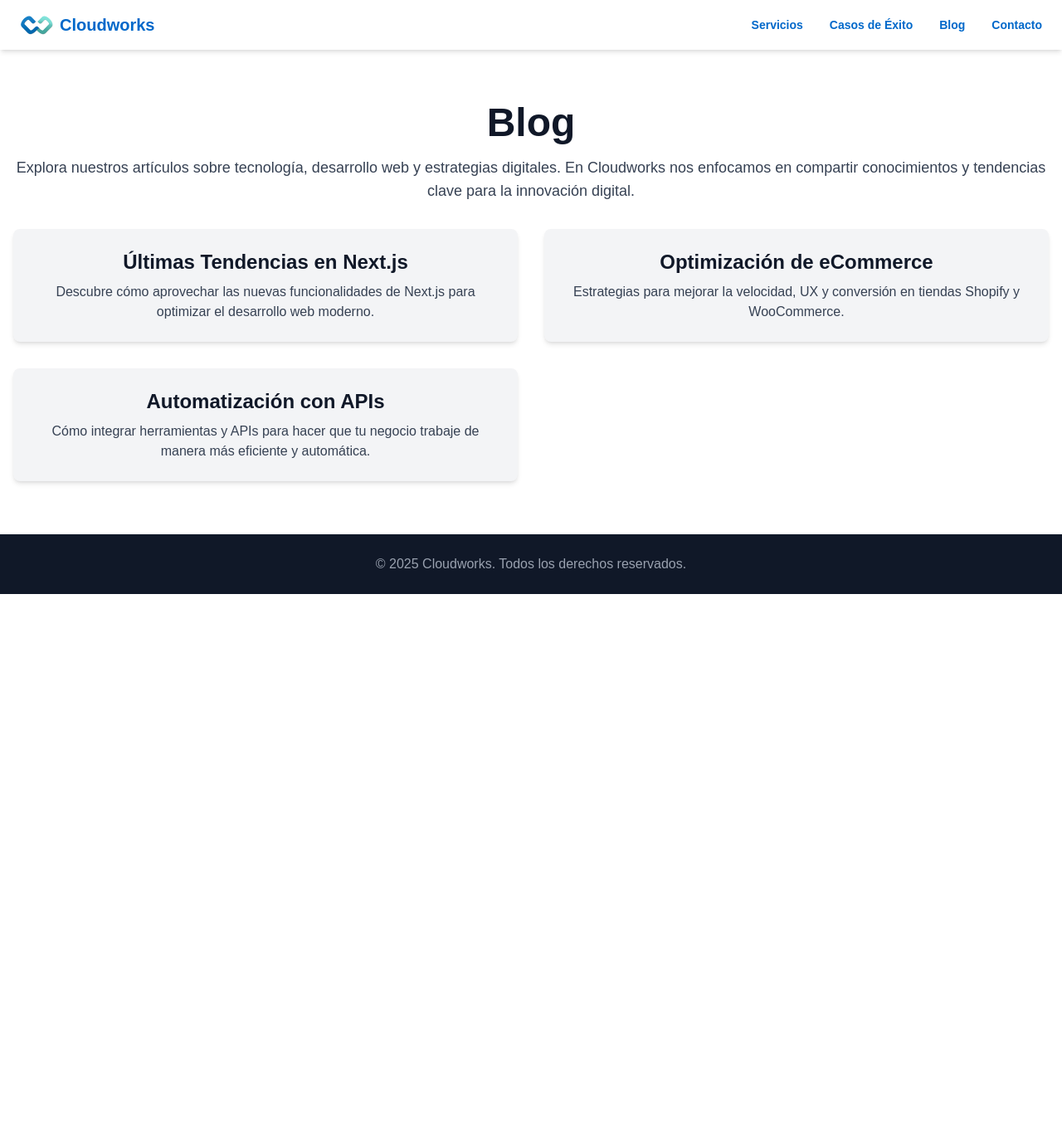
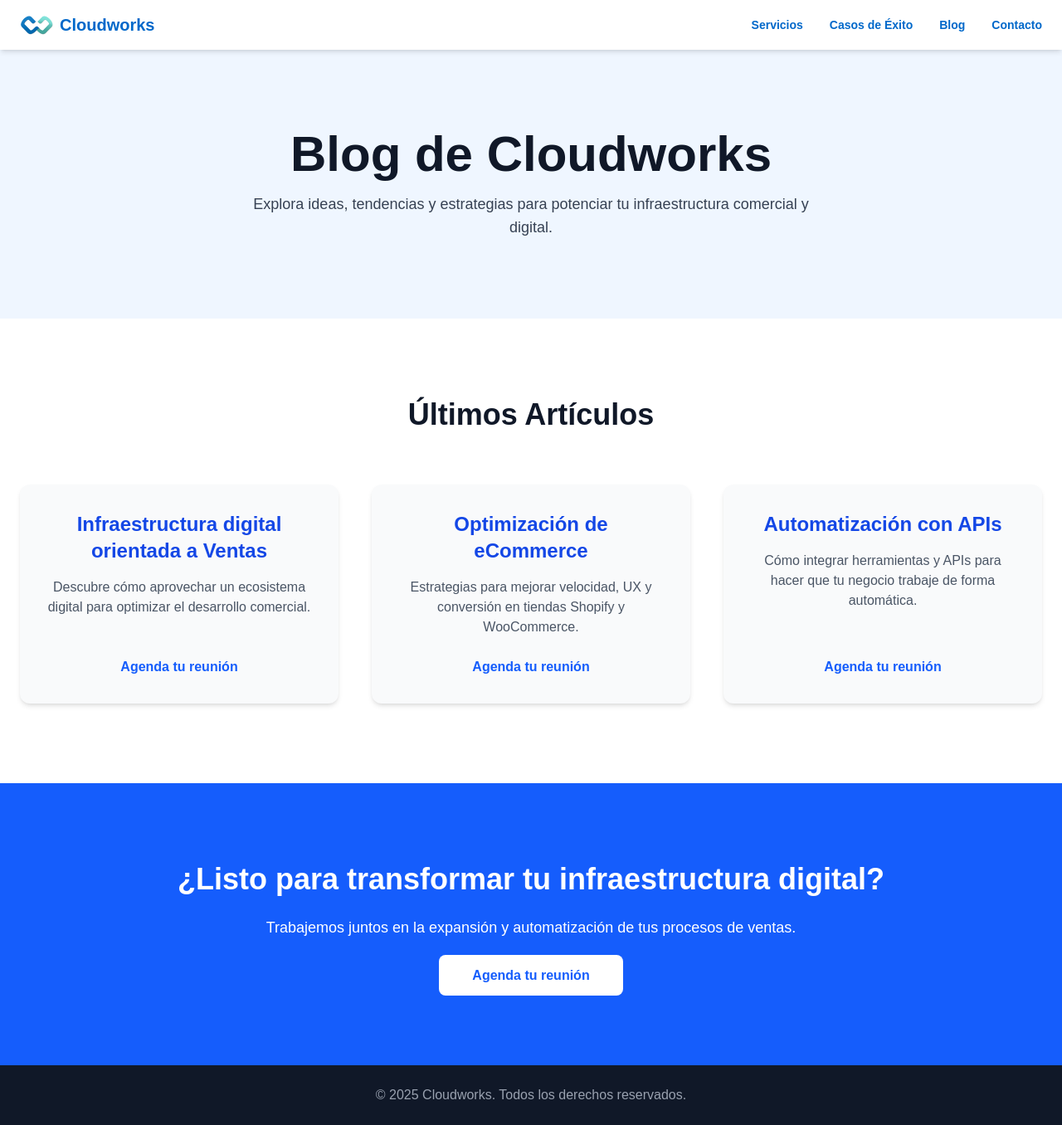
Before and after one commit to cloudworksglobal/website, a Next.js app: page /blog in a window 1280 px wide. Shown: the whole page at 83% size. Before the commit the page ends 800 px from the top, so only its background shows below. Built offline with nearby package versions, Linux system fonts and the light colour scheme.

Commit message:
new layour, it digital blog

```diff
--- /dev/null
+++ b/app/blog/Infraestructura_Digital/page.tsx
@@ -0,0 +1,40 @@
+"use client";
+
+export default function InfraestructuraDigital() {
+  return (
+    <section className="py-16 bg-white text-center">
+      <div className="container mx-auto px-4">
+        <h1 className="text-5xl font-bold text-gray-900 mb-8">
+          Infraestructura Digital: La Clave para Escalar Ventas en PyMEs
+        </h1>
+        <p className="text-lg text-gray-700 text-left max-w-3xl mx-auto mb-8">
+          En el entorno comercial actual, una infraestructura digital sólida no es un lujo: es una necesidad estratégica para las PyMEs.
+          Muchos negocios sufren integraciones precarias, sistemas desconectados y procesos manuales que ralentizan su crecimiento.
+        </p>
+        <p className="text-lg text-gray-700 text-left max-w-3xl mx-auto mb-8">
+          En Cloudworks diseñamos soluciones modulares basadas en integraciones abiertas, automatizaciones inteligentes y herramientas de código abierto, evitando el costo de grandes licencias propietarias.
+        </p>
+        <p className="text-lg text-gray-700 text-left max-w-3xl mx-auto mb-8">
+          Implementamos integraciones entre CRMs, ERPs, eCommerce y plataformas de marketing utilizando tecnologías como APIs REST, automatizaciones en Python y soluciones low-code como Zapier y Make.
+          Esto permite que cada empresa adapte su stack tecnológico de manera eficiente y escalable.
+        </p>
+        <p className="text-lg text-gray-700 text-left max-w-3xl mx-auto mb-8">
+          Además, aprovechamos la Inteligencia Artificial para optimizar flujos de trabajo, recomendando acciones comerciales basadas en datos reales.
+          De esta manera, las PyMEs no solo automatizan procesos, sino que también mejoran su toma de decisiones estratégicas.
+        </p>
+        <p className="text-lg text-gray-700 text-left max-w-3xl mx-auto mb-8">
+          Apostar por una infraestructura digital adecuada significa no quedar atrapado en soluciones cerradas y costosas, sino construir un ecosistema tecnológico preparado para el crecimiento sostenido y adaptado a las necesidades reales del negocio.
+        </p>
+
+        <div className="mt-10">
+          <a
+            href="/blog"
+            className="text-blue-600 font-bold hover:underline"
+          >
+            ← Volver al Blog
+          </a>
+        </div>
+      </div>
+    </section>
+  );
+}
--- a/app/blog/page.tsx
+++ b/app/blog/page.tsx
@@ -1,33 +1,79 @@
-export default function blog() {
-    return (
-      <section className="py-16 bg-white text-center">
-        <div className="container mx-auto px-4">
-          <h1 className="text-5xl font-bold text-gray-900">Blog</h1>
-          <p className="text-lg text-gray-700 mt-4">
-            Explora nuestros artículos sobre tecnología, desarrollo web y estrategias digitales.
-            En Cloudworks nos enfocamos en compartir conocimientos y tendencias clave para la innovación digital.
+"use client";
+
+import Link from "next/link";
+import { motion } from "framer-motion";
+
+export default function BlogPage() {
+  return (
+    <>
+      {/* Hero del Blog */}
+      <section className="bg-blue-50 py-24 text-center">
+        <motion.div initial={{ opacity: 0, y: 50 }} animate={{ opacity: 1, y: 0 }} transition={{ duration: 0.6 }} className="container mx-auto px-6">
+          <h1 className="text-5xl md:text-6xl font-extrabold text-gray-900 mb-4">
+            Blog de Cloudworks
+          </h1>
+          <p className="text-lg text-gray-700 max-w-2xl mx-auto">
+            Explora ideas, tendencias y estrategias para potenciar tu infraestructura comercial y digital.
           </p>
-          <div className="grid md:grid-cols-2 gap-8 mt-8">
-            <div className="p-6 bg-gray-100 rounded-lg shadow-md">
-              <h3 className="text-2xl font-semibold text-gray-900">Últimas Tendencias en Next.js</h3>
-              <p className="text-gray-700 mt-2">
-                Descubre cómo aprovechar las nuevas funcionalidades de Next.js para optimizar el desarrollo web moderno.
-              </p>
-            </div>
-            <div className="p-6 bg-gray-100 rounded-lg shadow-md">
-              <h3 className="text-2xl font-semibold text-gray-900">Optimización de eCommerce</h3>
-              <p className="text-gray-700 mt-2">
-                Estrategias para mejorar la velocidad, UX y conversión en tiendas Shopify y WooCommerce.
-              </p>
-            </div>
-            <div className="p-6 bg-gray-100 rounded-lg shadow-md">
-              <h3 className="text-2xl font-semibold text-gray-900">Automatización con APIs</h3>
-              <p className="text-gray-700 mt-2">
-                Cómo integrar herramientas y APIs para hacer que tu negocio trabaje de manera más eficiente y automática.
-              </p>
-            </div>
+        </motion.div>
+      </section>
+
+      {/* Artículos */}
+      <section className="py-24 bg-white">
+        <div className="container mx-auto px-6">
+          <motion.h2 initial={{ opacity: 0 }} animate={{ opacity: 1 }} transition={{ delay: 0.2 }} className="text-4xl font-bold text-gray-900 text-center mb-16">
+            Últimos Artículos
+          </motion.h2>
+
+          <div className="grid md:grid-cols-3 gap-10">
+            {[
+              {
+                title: "Infraestructura digital orientada a Ventas",
+                desc: "Descubre cómo aprovechar un ecosistema digital para optimizar el desarrollo comercial.",
+              },
+              {
+                title: "Optimización de eCommerce",
+                desc: "Estrategias para mejorar velocidad, UX y conversión en tiendas Shopify y WooCommerce.",
+              },
+              {
+                title: "Automatización con APIs",
+                desc: "Cómo integrar herramientas y APIs para hacer que tu negocio trabaje de forma automática.",
+              }
+            ].map((post, idx) => (
+              <motion.div key={idx} initial={{ opacity: 0, y: 30 }} animate={{ opacity: 1, y: 0 }} transition={{ delay: 0.3 + idx * 0.2 }} className="bg-gray-50 p-8 rounded-xl shadow-md hover:shadow-xl transition text-center flex flex-col justify-between h-full">
+                <div>
+                  <h3 className="text-2xl font-bold text-blue-700 mb-4">{post.title}</h3>
+                  <p className="text-gray-600">{post.desc}</p>
+                </div>
+                <a
+                  href="https://meetings.hubspot.com/apalmieri-paso"
+                  className="text-blue-600 font-semibold hover:underline mt-6 inline-block"
+                >
+                  Agenda tu reunión
+                </a>
+              </motion.div>
+            ))}
           </div>
         </div>
       </section>
-    );
-  }
+
+      {/* CTA Final */}
+      <section className="py-24 bg-blue-600 text-center text-white">
+        <motion.div initial={{ opacity: 0 }} animate={{ opacity: 1 }} transition={{ duration: 0.8 }} className="container mx-auto px-6">
+          <h2 className="text-4xl font-bold mb-6">
+            ¿Listo para transformar tu infraestructura digital?
+          </h2>
+          <p className="text-lg mb-8 max-w-2xl mx-auto">
+            Trabajemos juntos en la expansión y automatización de tus procesos de ventas.
+          </p>
+          <a
+            href="https://meetings.hubspot.com/apalmieri-paso"
+            className="bg-white text-blue-600 font-bold py-4 px-10 rounded-lg hover:bg-gray-100 transition"
+          >
+            Agenda tu reunión
+          </a>
+        </motion.div>
+      </section>
+    </>
+  );
+}
--- a/app/page.tsx
+++ b/app/page.tsx
@@ -9,13 +9,14 @@ import "swiper/css/autoplay";
 export default function Home() {
   return (
     <>
-      {/* HERO */}
-      <section className="bg-gray-100 py-24 text-center">
-        <div className="container mx-auto px-4">
-          <h1 className="text-5xl md:text-6xl font-extrabold text-gray-900 leading-tight font-montserrat">
+      {/* Hero Services */}
+      <section className="bg-gray-100 py-24">
+        <div className="container mx-auto px-6 grid md:grid-cols-2 items-center gap-10">
+          <div className="text-center md:text-left">
+            <h1 className="text-5xl md:text-6xl font-extrabold text-gray-900 leading-tight mb-6">
               Infraestructura Digital para Impulsar Ventas
             </h1>
-          <p className="text-lg text-gray-700 mt-8 max-w-2xl mx-auto font-lato">
+            <p className="text-lg text-gray-700 mt-6 max-w-2xl">
               Implementamos plataformas web, automatizaciones y sistemas de captación de leads, integrando procesos comerciales para lograr eficiencia, escalabilidad y resultados reales.
             </p>
             <div className="mt-10">
@@ -25,6 +26,16 @@ export default function Home() {
               >
                 Agendar una llamada
               </Link>
+            </div>
+          </div>
+          <div className="flex justify-center">
+            <Image
+              src="/hero.webp"
+              alt="Infraestructura Digital"
+              width={500}
+              height={400}
+              className="rounded-2xl shadow-xl object-cover hover:scale-105 transition-transform"
+            />
           </div>
         </div>
       </section>
```
Lines whose indentation alone changed are shown as unchanged.
